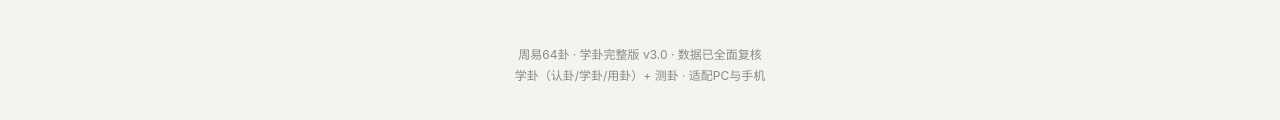
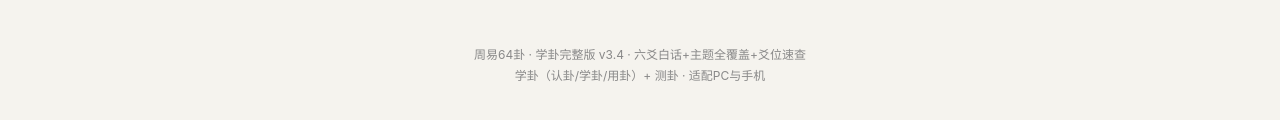
Before and after one commit to SakamotL/zhouyi-64gua, a plain HTML site: page index.html in a window 1280 px wide. Shown: the part 5091-5211 px from the top of the page. Drawn offline with Linux system fonts and the light colour scheme.

Commit message:
v3.4 fix: 更新版本号

```diff
--- a/index.html
+++ b/index.html
@@ -921,7 +921,7 @@
   </div>
 
   <div class="footer-note">
-    周易64卦 · 学卦完整版 v3.0 · 数据已全面复核<br>
+    周易64卦 · 学卦完整版 v3.4 · 六爻白话+主题全覆盖+爻位速查<br>
     学卦（认卦/学卦/用卦）+ 测卦 · 适配PC与手机
   </div>
 </div>
```
